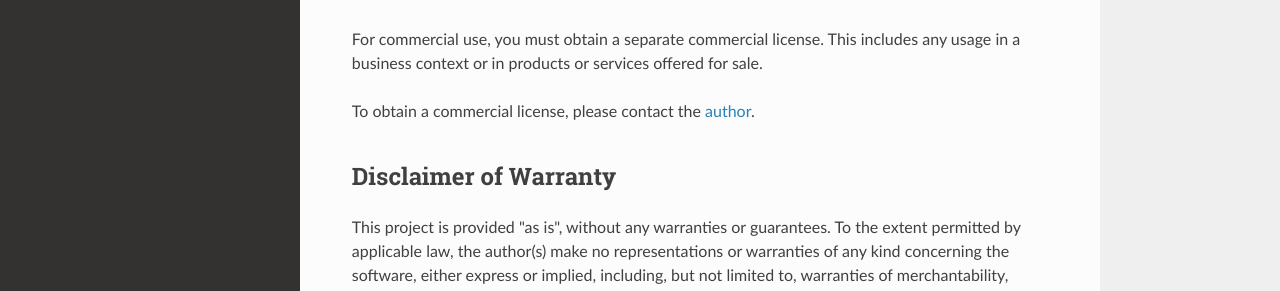
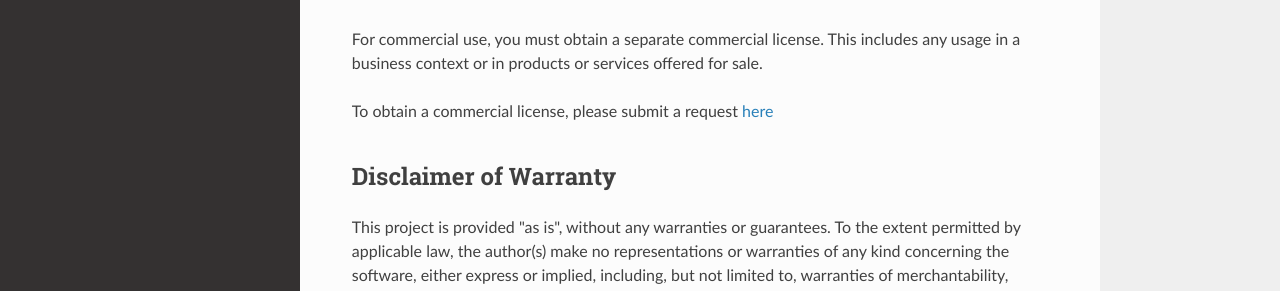
Before and after one commit to gpavanb1/LLaMArch, an MkDocs documentation site: the page built from docs/license.md, in a window 1280 px wide and 1354 px high. Shown: the part 628-919 px from the top of the window. Built offline with MkDocs 1.6.1, drawn with Linux system fonts in a browser that asks for light colours; nearby versions of some CDN libraries.

Commit message:
License update and Knowledge graph update in docs

```diff
--- a/docs/license.md
+++ b/docs/license.md
@@ -18,7 +18,8 @@ Full license details can be found at: [https://creativecommons.org/licenses/by-n
 
 For commercial use, you must obtain a separate commercial license. This includes any usage in a business context or in products or services offered for sale.
 
-To obtain a commercial license, please contact the [author](mailto:gpavanb@gmail.com).
+To obtain a commercial license, please submit a request [here](https://docs.google.com/forms/d/e/1FAIpQLScsh9lAv9pYtg_xyvXinCcfaW6Y-KnUWRgcYLpU1_vXSk_EUg/viewform?usp=pp_url&entry.1547099900=LLaMArch)
+
 
 ## Disclaimer of Warranty
 
```
Also changed, not shown: docs/patterns/knowledge_graph.md (+1 -1 lines).
